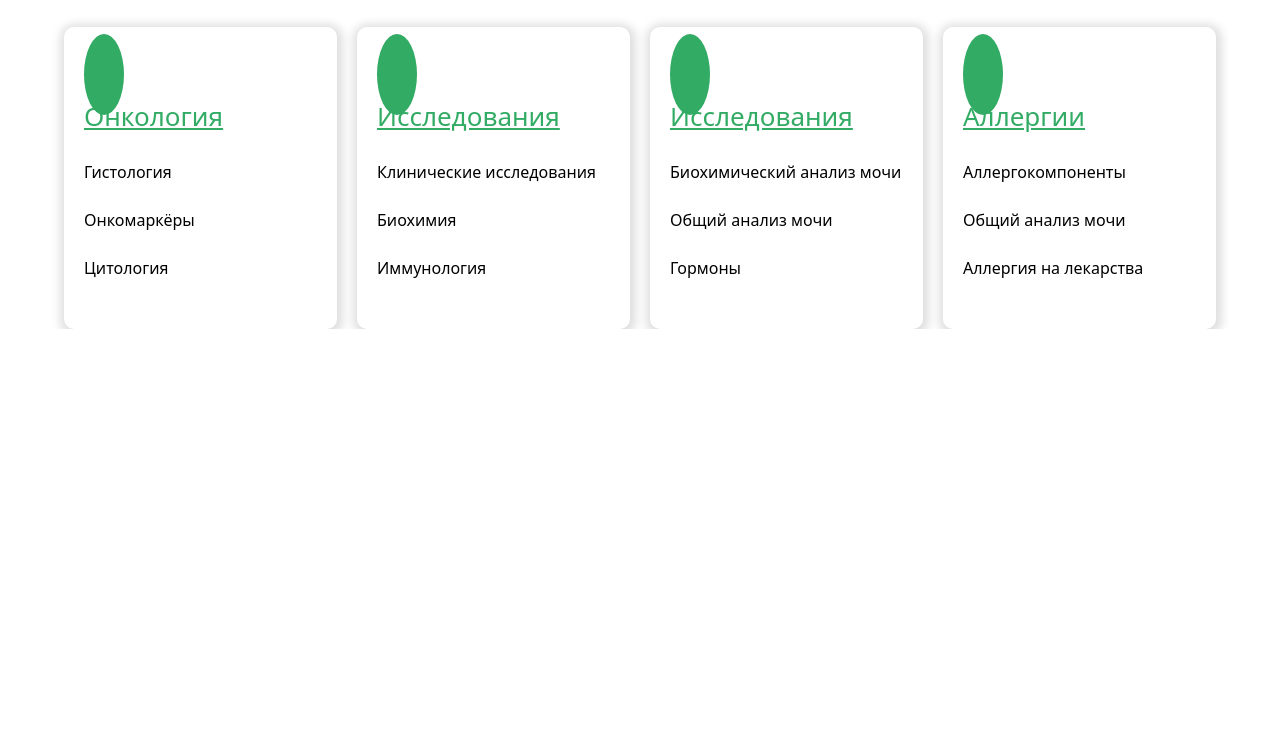
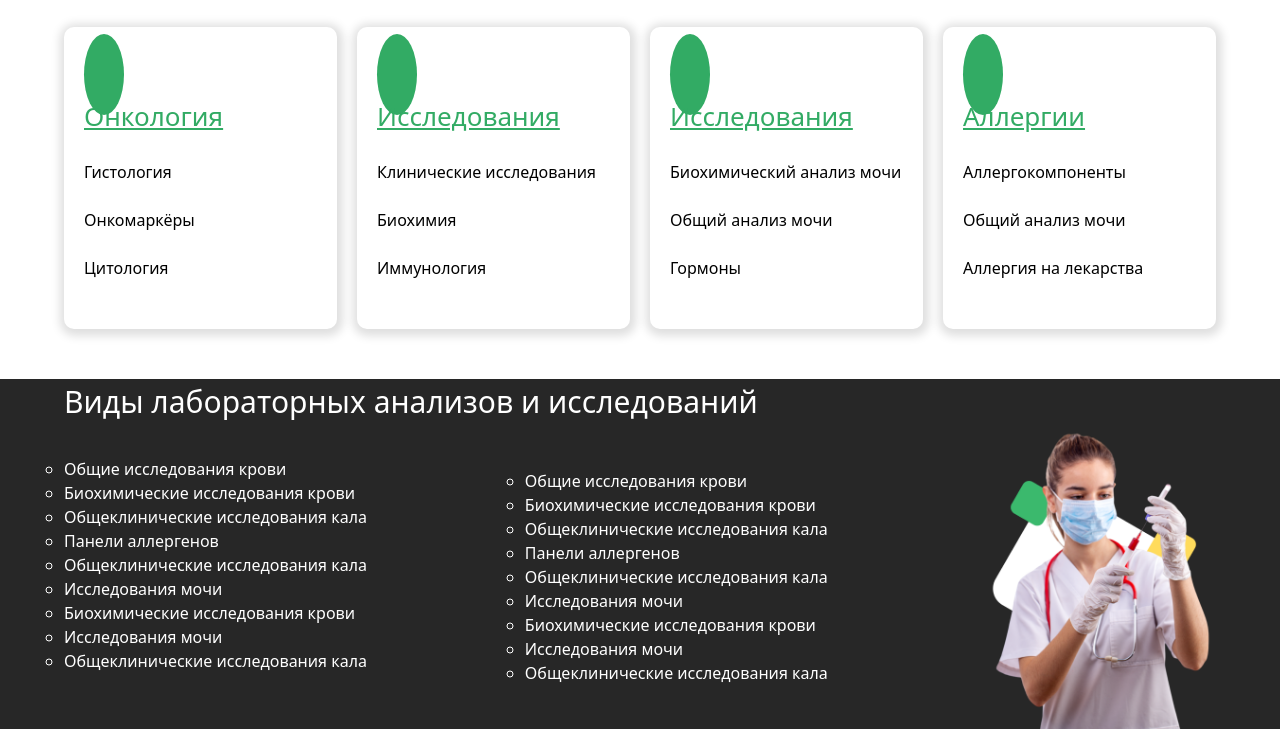
Before and after one commit to NuriddinJamshed/exam, a website: page src/index.html in a window 1280 px wide. Shown: the part 1055-1784 px from the top of the page. Before the commit the page ends 1384 px from the top, so only its background shows below. Drawn offline with nearby package versions, Linux system fonts and the light colour scheme; files that its build step writes are made by us from their sources.

Commit message:
section 3 added

```diff
--- a/src/index.html
+++ b/src/index.html
@@ -121,6 +121,35 @@
                 </div>
             </div>
         </section>
+        <section class="bg-[#272727] w-[100%] m-auto mt-[50px] text-white">
+            <h1 class="text-[30px] ml-[5%]">Виды лабораторных анализов и исследований</h1>
+            <div class="w-[90%] m-auto flex flex-col md:flex-row items-start">
+                <ul style="list-style: circle;" class="w-[90%] m-auto">
+                    <li>Общие исследования крови</li>
+                    <li>Биохимические исследования крови</li>
+                    <li>Общеклинические исследования кала</li>
+                    <li>Панели аллергенов</li>
+                    <li>Общеклинические исследования кала</li>
+                    <li>Исследования мочи</li>
+                    <li>Биохимические исследования крови</li>
+                    <li>Исследования мочи</li>
+                    <li>Общеклинические исследования кала</li><br>
+                </ul>
+                <ul style="list-style: circle;" class="w-[90%] m-auto">
+                    <li>Общие исследования крови</li>
+                    <li>Биохимические исследования крови</li>
+                    <li>Общеклинические исследования кала</li>
+                    <li>Панели аллергенов</li>
+                    <li>Общеклинические исследования кала</li>
+                    <li>Исследования мочи</li>
+                    <li>Биохимические исследования крови</li>
+                    <li>Исследования мочи</li>
+                    <li>Общеклинические исследования кала</li>
+                </ul>
+                <img class="hidden md:block w-[20%]" src="img/Group 1895.png" alt="">
+            </div>
+        </section>
+
     </main>
 </body>
 </html>
```
Also changed, not shown: src/output.css.
